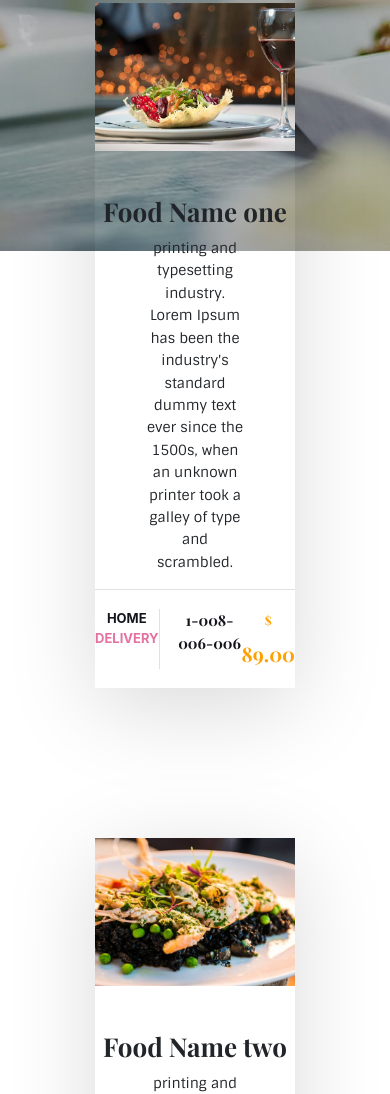
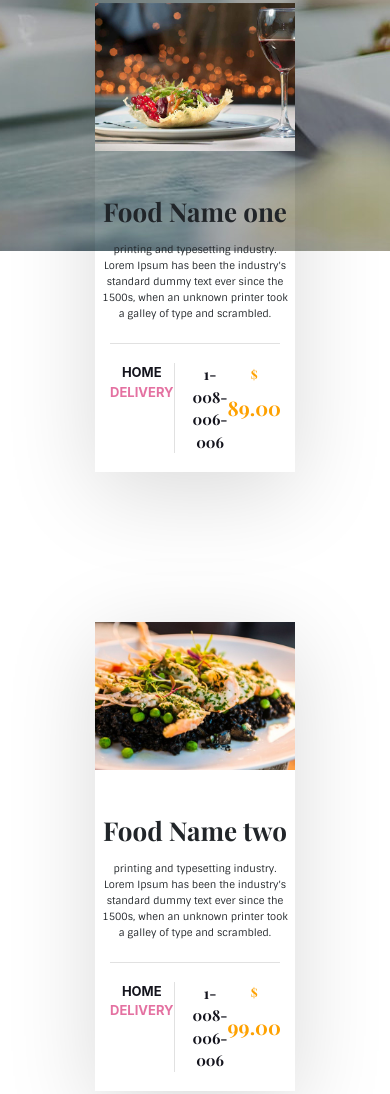
Before and after one commit to seb510/Resturan, a plain HTML site: page index.html in a window 390 px wide. Shown: the part 2486-3580 px from the top of the page. Drawn offline with nearby package versions, Linux system fonts and the light colour scheme.

Commit message:
adding for adaptive in food details

```diff
--- a/css/style.css
+++ b/css/style.css
@@ -361,9 +361,16 @@ p{
         font-size: 20px;
 
     }
+
+    .food__desc{
+        font-size: 10px;
+        padding: 5px;
+        text-align: justify-all;
+    }
+
     .food__details{
         font-size: 10px;
-        margin: 0;
+        margin: 15px;
         text-align: center;
     }
 
@@ -377,6 +384,6 @@ p{
     }
 
     .title__text{
-        width: auto;
+        width: 60%;
     }
 }
```
